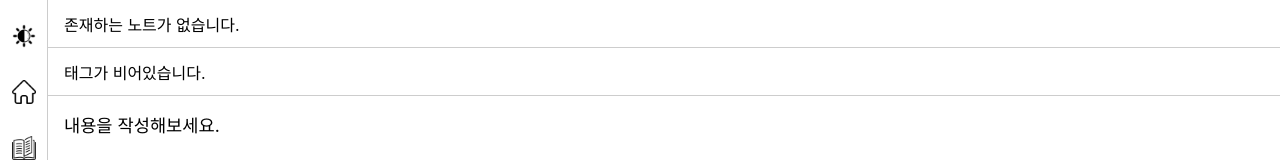
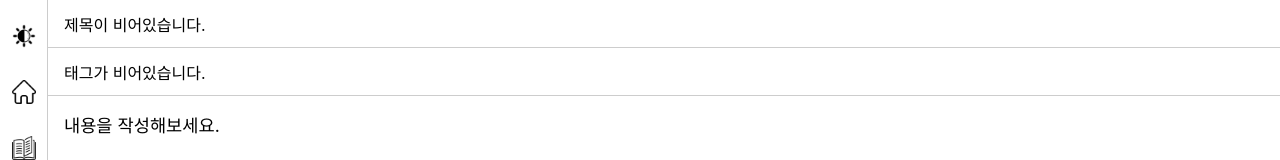
Before and after one commit to YouYou94/local-memo-app, a React (Create React App) app: page / in a window 1280 px wide. Both pictures are taken after a click on the item 23 px from the left and 148 px from the top of the page. Shown: the top 160 px of the page. Built offline with nearby package versions, Linux system fonts and the light colour scheme.

Commit message:
Mod: 마크업 innerText 변경

```diff
--- a/src/components/note/Note.tsx
+++ b/src/components/note/Note.tsx
@@ -43,7 +43,7 @@ export const Note = ({ note, setNote, setIsUpdate }: any) => {
       <NoteBox>
         <NoteHeader>
           <TitleTimeBox>
-            <NoteTitle>{note?.title || '존재하는 노트가 없습니다.'}</NoteTitle>
+            <NoteTitle>{note?.title || '제목이 비어있습니다.'}</NoteTitle>
             <NoteTime>
               {note?.time ? `수정한 날짜 : ${note?.time}` : ''}
             </NoteTime>
```
